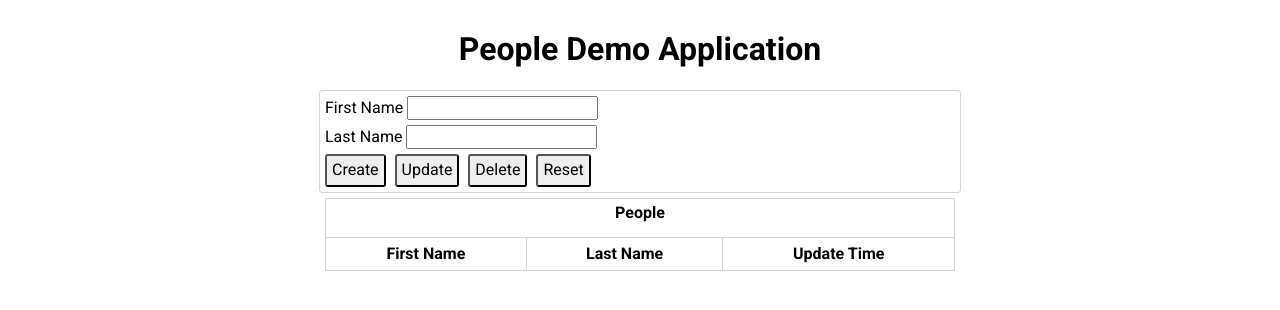
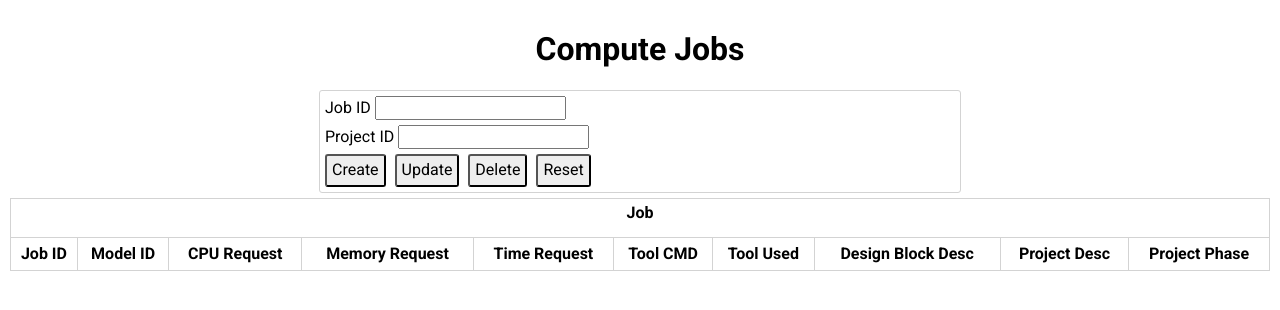
Before and after one commit to yshthdn/compute_ml_poc, a Python web app: template src/templates/home.html in a window 1280 px wide. Shown: the top 310 px of the page. Run offline with Jinja, Linux system fonts and the light colour scheme; the template is opened without the code that fills it, so the values that code supplies are empty.

Commit message:
updated hml

```diff
--- a/src/templates/home.html
+++ b/src/templates/home.html
@@ -13,14 +13,14 @@
 </head>
 <body>
     <div class="container">
-        <h1 class="banner">People Demo Application</h1>
+        <h1 class="banner">Compute Jobs</h1>
         <div class="section editor">
-            <label for="fname">First Name
-                <input id="fname" type="text" />
+            <label for="job_id">Job ID
+                <input id="job_id" type="text" />
             </label>
             <br />
-            <label for="lname">Last Name
-                <input id="lname" type="text" />
+            <label for="pid">Project ID
+                <input id="pid" type="text" />
             </label>
             <br />
             <button id="create">Create</button>
@@ -28,14 +28,22 @@
             <button id="delete">Delete</button>
             <button id="reset">Reset</button>
         </div>
-        <div class="people">
+        <div class="job">
             <table>
-                <caption>People</caption>
+                <caption>Job</caption>
                 <thead>
                     <tr>
-                        <th>First Name</th>
-                        <th>Last Name</th>
-                        <th>Update Time</th>
+                        <th>Job ID</th>
+                        <th>Model ID</th>
+                        <th>CPU Request</th>
+                        <th>Memory Request</th>
+                        <th>Time Request</th>
+                        <th>Tool CMD</th>
+                        <th>Tool Used</th>
+                        <th>Design Block Desc</th>
+                        <th>Project Desc</th>
+                        <th>Project Phase</th>
+
                     </tr>
                 </thead>
                 <tbody>
```
